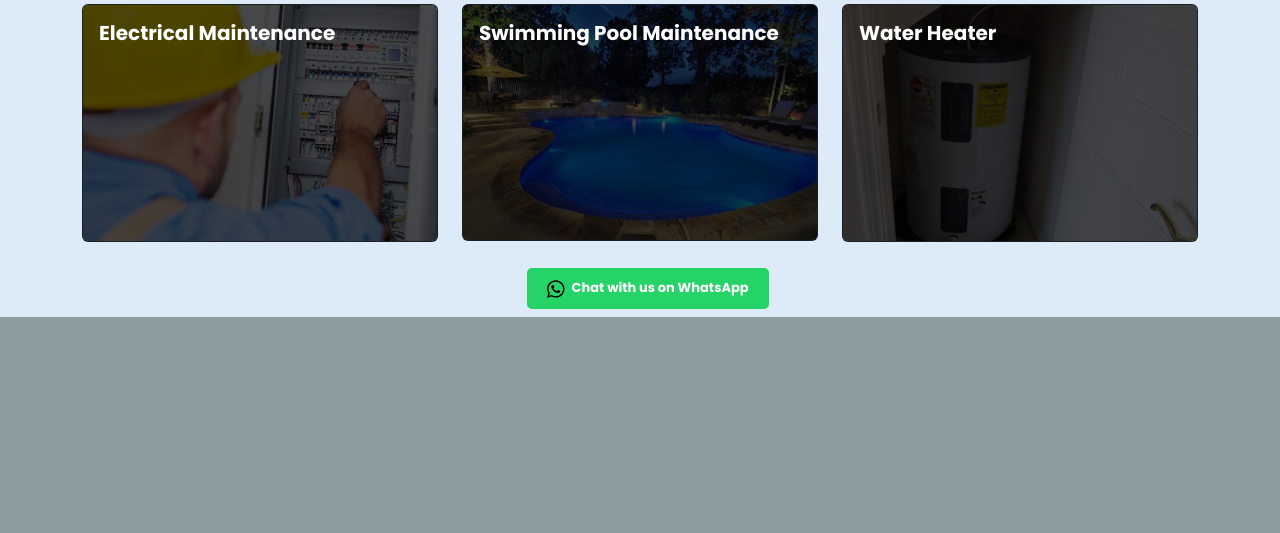
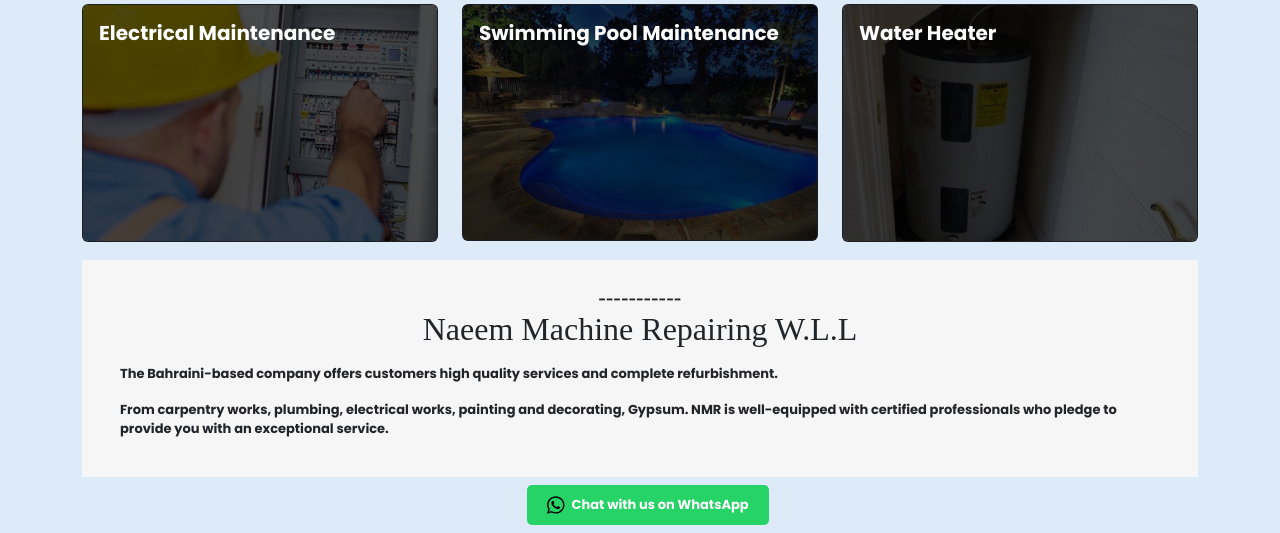
Before and after one commit to hassixmalik/NMR, a CodeIgniter app: page /NMR/ in a window 1280 px wide. Shown: the part 973-1506 px from the top of the page. Before the commit the page ends 1290 px from the top, so only its background shows below. Run offline with CodeIgniter, Linux system fonts and the light colour scheme.

Commit message:
Finishing previous changes

```diff
--- a/application/views/indexx.php
+++ b/application/views/indexx.php
@@ -145,6 +145,17 @@
           </div>
         </div>
         <div class="row">
+              <div class="col-md-12 col-sm-12">
+                  <div class="container aboutusinhome">
+                      <div class='text-center'>-----------</div>
+                      <h2 class='text-center' style="font-family:Libre Baskerville,serif; font-weight: 500;">Naeem Machine Repairing W.L.L</h2>
+                      <div class="row m-2 mt-3">The Bahraini-based company offers customers high quality services and complete refurbishment.</div>
+                      <div class="row"></div>
+                      <div class="row m-2">From carpentry works, plumbing, electrical works, painting and decorating, Gypsum. NMR is well-equipped with certified professionals who pledge to provide you with an exceptional service.</div>
+                  </div>
+              </div>
+        </div>
+        <div class="row">
           <div class="col-md-12 text-center m-2">
             <a href="whatsapp://send?phone=+973 6668 6786" class="whatsapp-button">
              <svg xmlns="http://www.w3.org/2000/svg" height="1em" viewBox="0 0 448 512" style="font-size: 20px; margin-right: 4px;"><!--! Font Awesome Free 6.4.2 by @fontawesome - https://fontawesome.com License - https://fontawesome.com/license (Commercial License) Copyright 2023 Fonticons, Inc. --><path d="M380.9 97.1C339 55.1 283.2 32 223.9 32c-122.4 0-222 99.6-222 222 0 39.1 10.2 77.3 29.6 111L0 480l117.7-30.9c32.4 17.7 68.9 27 106.1 27h.1c122.3 0 224.1-99.6 224.1-222 0-59.3-25.2-115-67.1-157zm-157 341.6c-33.2 0-65.7-8.9-94-25.7l-6.7-4-69.8 18.3L72 359.2l-4.4-7c-18.5-29.4-28.2-63.3-28.2-98.2 0-101.7 82.8-184.5 184.6-184.5 49.3 0 95.6 19.2 130.4 54.1 34.8 34.9 56.2 81.2 56.1 130.5 0 101.8-84.9 184.6-186.6 184.6zm101.2-138.2c-5.5-2.8-32.8-16.2-37.9-18-5.1-1.9-8.8-2.8-12.5 2.8-3.7 5.6-14.3 18-17.6 21.8-3.2 3.7-6.5 4.2-12 1.4-32.6-16.3-54-29.1-75.5-66-5.7-9.8 5.7-9.1 16.3-30.3 1.8-3.7.9-6.9-.5-9.7-1.4-2.8-12.5-30.1-17.1-41.2-4.5-10.8-9.1-9.3-12.5-9.5-3.2-.2-6.9-.2-10.6-.2-3.7 0-9.7 1.4-14.8 6.9-5.1 5.6-19.4 19-19.4 46.3 0 27.3 19.9 53.7 22.6 57.4 2.8 3.7 39.1 59.7 94.8 83.8 35.2 15.2 49 16.5 66.6 13.9 10.7-1.6 32.8-13.4 37.4-26.4 4.6-13 4.6-24.1 3.2-26.4-1.3-2.5-5-3.9-10.5-6.6z"/></svg>
--- a/assets/css/index.css
+++ b/assets/css/index.css
@@ -131,3 +131,8 @@ html {
   .col-md-4.col-xs-12{
     margin-bottom: 18px;
   }
+
+  .container.aboutusinhome{
+    background:#f6f6f6;
+    padding: 30px;
+  }
```
